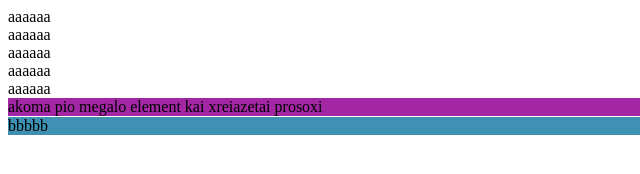
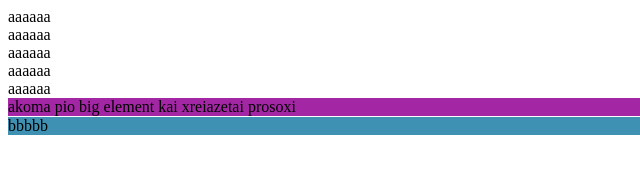
Before and after one commit to jerrydelivo/test-git, a plain HTML site: page index.html in a window 1280 px wide. Shown: the full height of the page, 0-640 px from the left. Drawn offline with Linux system fonts and the light colour scheme.

Commit message:
changing a line

```diff
--- a/index.html
+++ b/index.html
@@ -14,7 +14,7 @@
       <div>aaaaaa</div>
       <div style="position: relative">
         <div style="background: rgb(163, 39, 165)">
-          akoma pio megalo element kai xreiazetai prosoxi
+          akoma pio big element kai xreiazetai prosoxi
         </div>
         <div
           style="background: rgb(62, 145, 178); position: relative; top: 1px"
```
